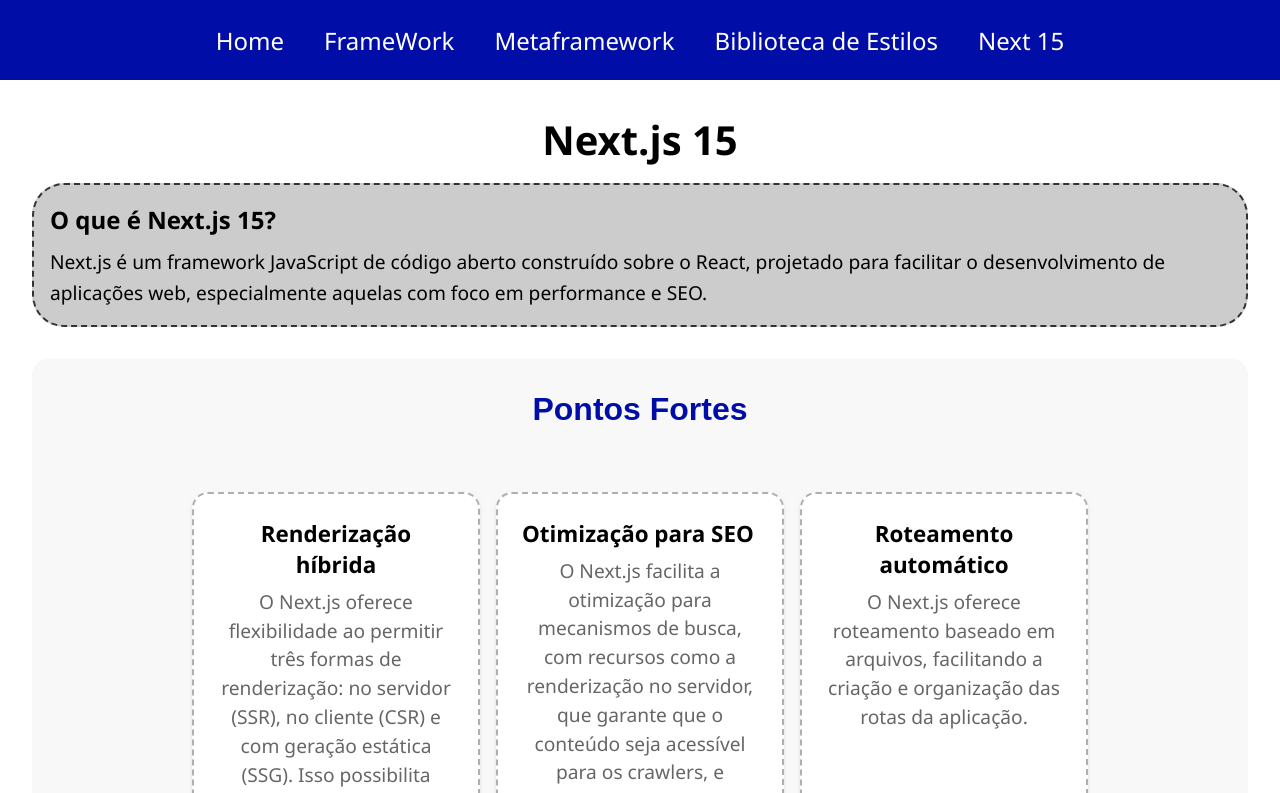
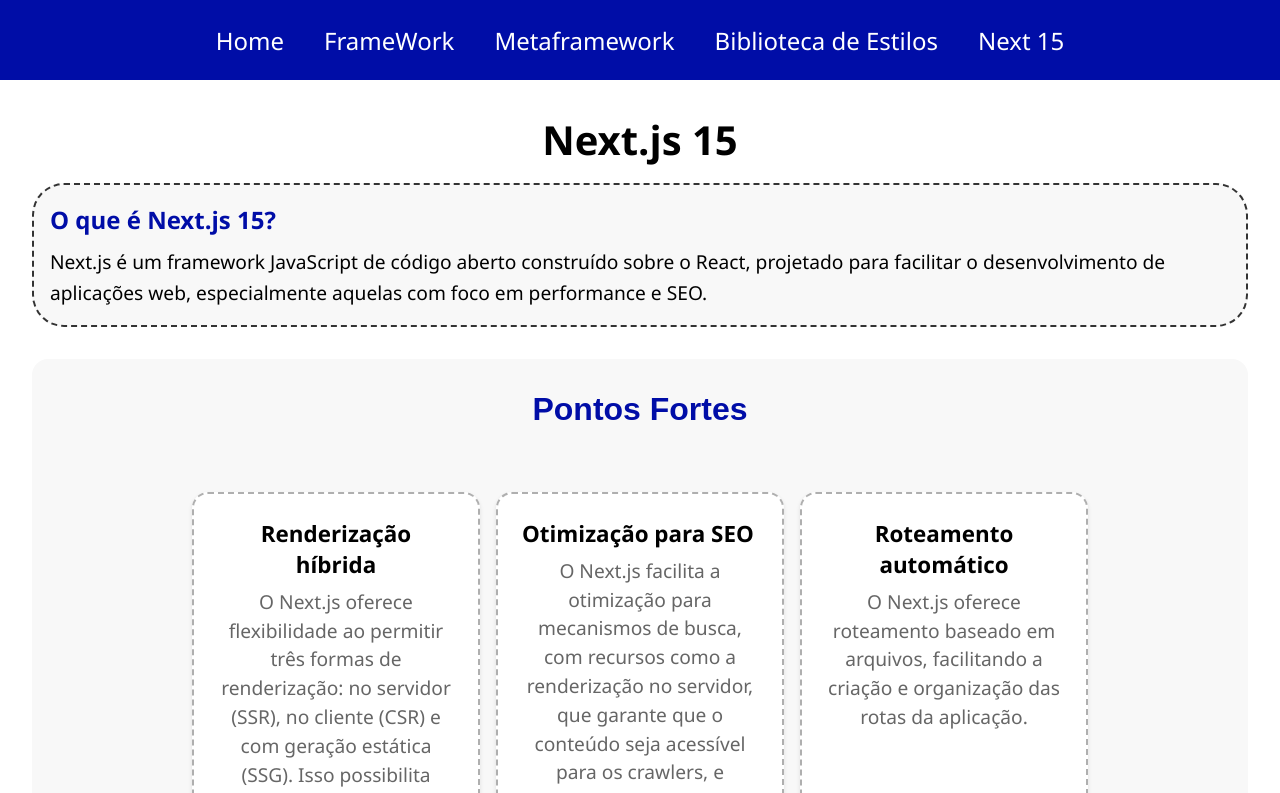
Before and after one commit to joaoporto27/frameworks, a Next.js app: page /next in a window 1280 px wide. Shown: the top 793 px of the page. Built offline with nearby package versions, Linux system fonts and the light colour scheme.

Commit message:
refactor: color and width

```diff
--- a/src/app/next/nextjs.module.css
+++ b/src/app/next/nextjs.module.css
@@ -12,15 +12,16 @@
 }
 
 .subtitle {
+    color: #000DA7;
     font-size: 1.5rem;
     margin-bottom: 0.5rem;
 }
 
 .whatisit {
-    max-width: 370rem;
+    max-width: 90rem;
     font-size: 1.2rem;
     line-height: 1.6;
-    background-color: #ccc;
+    background-color: #f8f8f8;
     border: 2px dashed #333;
     border-radius: 2rem;
     padding: 1rem;
@@ -39,6 +40,7 @@
 }
 
 .cards {
+    max-width: 90rem;
     border-radius: 1rem;
     padding: 2rem;
     margin-top: 2rem;
```
